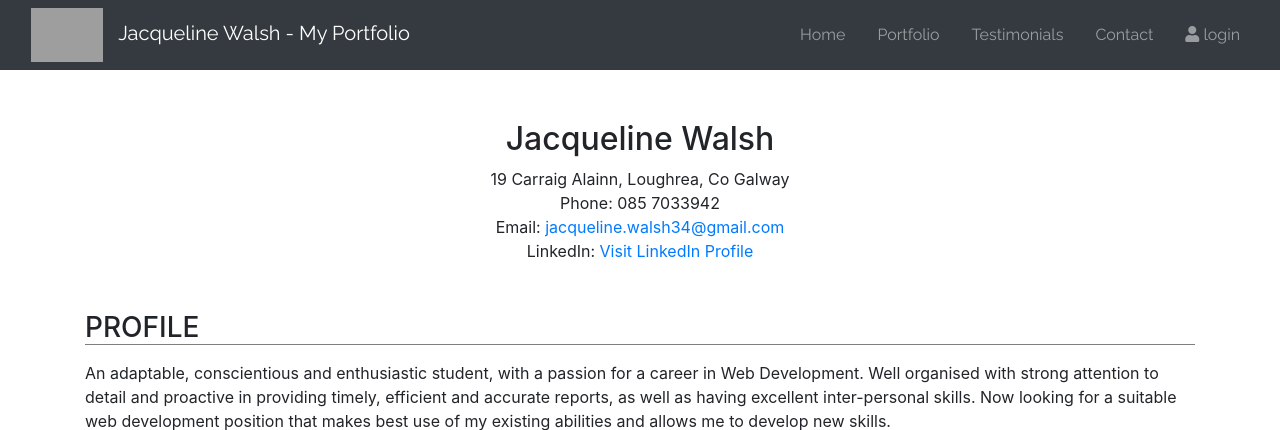
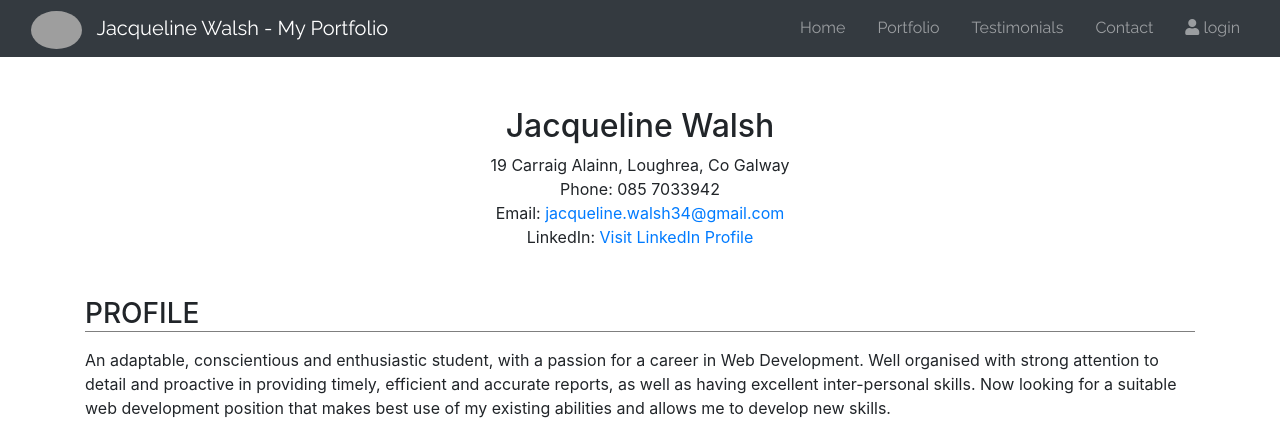
Before and after one commit to jacqueline-walsh/jacqueline-walsh, a Flask app: page /cv in a window 1280 px wide. Shown: the top 430 px of the page. Run offline with Flask 2, Linux system fonts and the light colour scheme; some libraries are stand-ins or nearby versions; grey boxes are pictures that could not be loaded.

Commit message:
style.css update

```diff
--- a/static/css/style.css
+++ b/static/css/style.css
@@ -7,11 +7,8 @@ body {
 }
 
 img.logo {
-  width: 10%;
+  width: 7%;
   margin: -5px 15px;
-}
-
-.navbar-brand {
   border-radius: 50%;
 }
 
```
